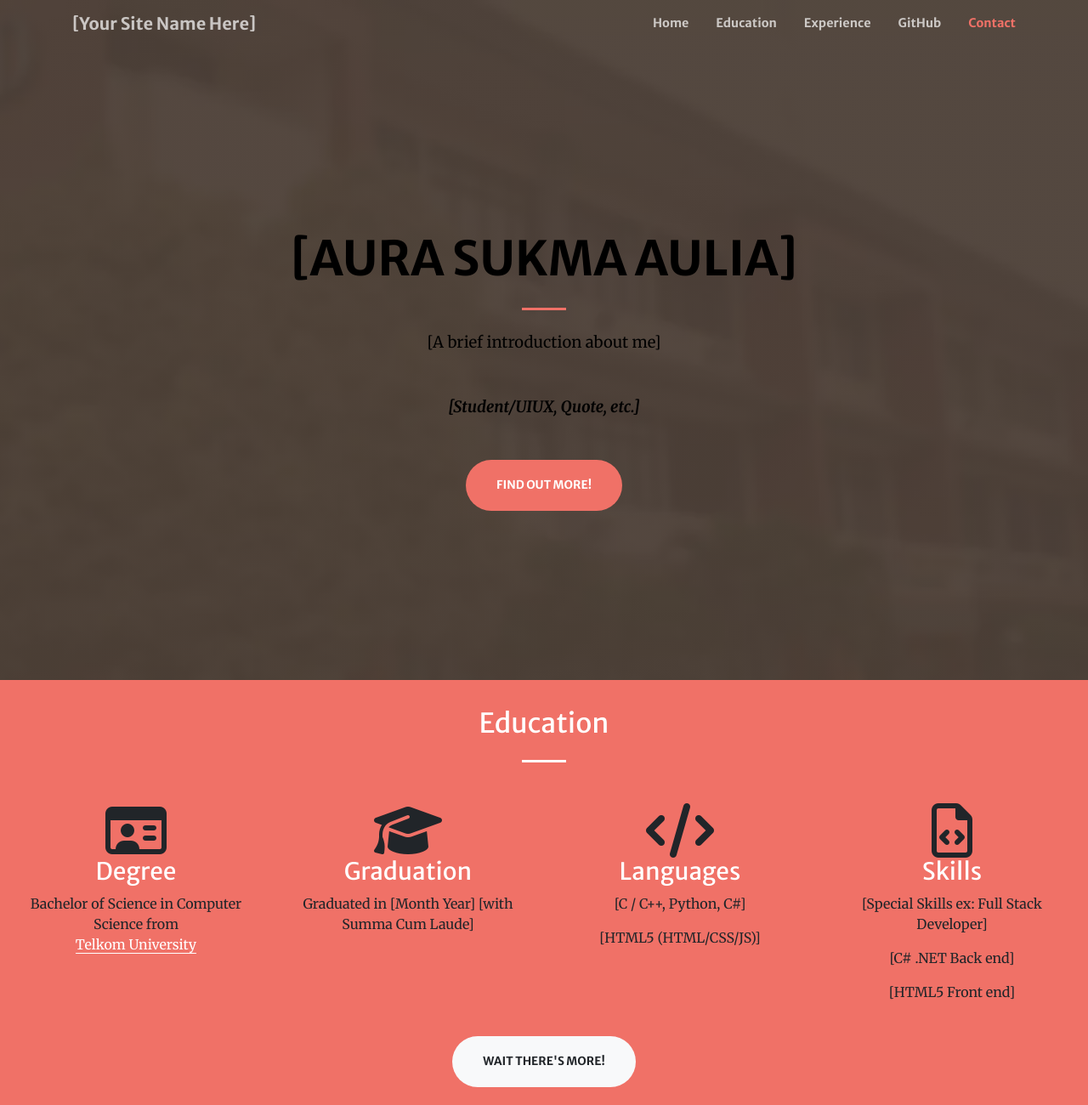
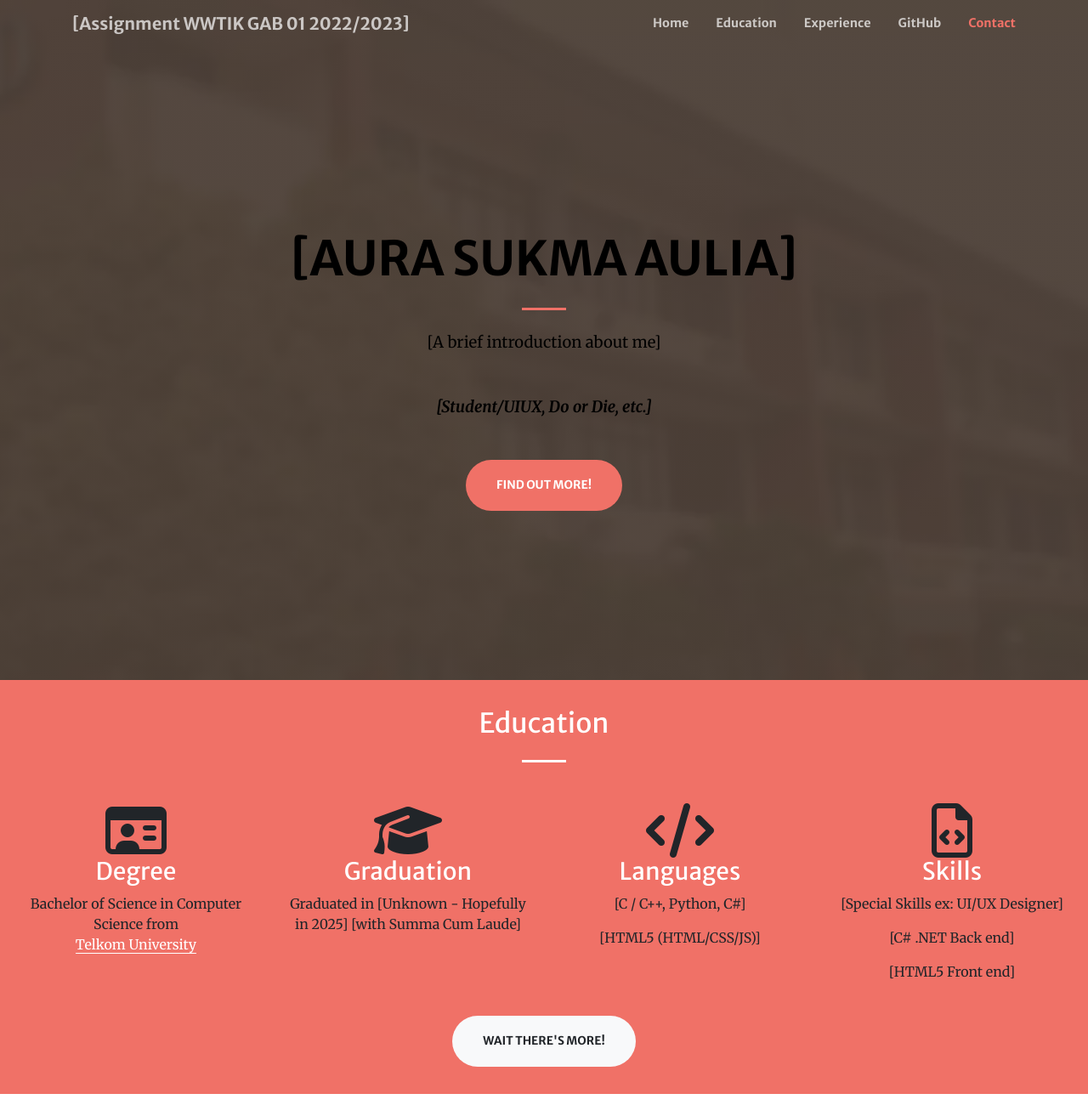
Before and after one commit to AuraSA24/AuraSA24, a plain HTML site: page index.html in a window 1280 px wide. Shown: the top 1300 px of the page at 85% size. Drawn offline with nearby package versions, Linux system fonts and the light colour scheme.

Commit message:
Update index.html

```diff
--- a/index.html
+++ b/index.html
@@ -41,7 +41,7 @@
     <div class="container">
 
       <!-- Updated with latest Creative -->
-      <a class="navbar-brand js-scroll-trigger" href="#page-top">[Your Site Name Here]</a>
+      <a class="navbar-brand js-scroll-trigger" href="#page-top">[Assignment WWTIK GAB 01 2022/2023]</a>
       <button class="navbar-toggler navbar-toggler-right" type="button"
               data-toggle="collapse" data-target="#navbarResponsive"
               aria-controls="navbarResponsive" aria-expanded="false"
@@ -84,7 +84,7 @@
         </div>
         <div class="col-lg-8 mx-auto">
           <p class="text-faded text-black mb-5">[A brief introduction about me]</p>
-          <p class="text-italic font-weight-bold mb-5">[Student/UIUX, Quote, etc.]</a></p>
+          <p class="text-italic font-weight-bold mb-5">[Student/UIUX, Do or Die, etc.]</a></p>
           <a class="btn btn-primary btn-xl js-scroll-trigger" href="#about">Find Out More!</a>
         </div>
       </div>
@@ -111,7 +111,7 @@
         <div class="col-lg-3 col-md-6 col-sm-6 text-center div-padding-fix mb-4">
           <i class="fa fa-4x fa-graduation-cap text-faded sr-icons"></i>
           <h3 class="text-white">Graduation</h3>
-          <p class="text-faded">Graduated in [Month Year] [with Summa Cum Laude]</p>
+          <p class="text-faded">Graduated in [Unknown - Hopefully in 2025] [with Summa Cum Laude]</p>
         </div>
 
         <div class="col-lg-3 col-md-6 col-sm-6 text-center mb-4">
@@ -124,7 +124,7 @@
         <div class="col-lg-3 col-md-6 col-sm-6 text-center mb-4">
           <i class="fa fa-4x fa-file-code-o text-faded sr-icons"></i>
           <h3 class="text-white">Skills</h3>
-					<p class="text-faded">[Special Skills ex: Full Stack Developer]</p>
+					<p class="text-faded">[Special Skills ex: UI/UX Designer]</p>
           <p class="text-faded no-margin">[C# .NET Back end]</p>
           <p class="text-faded">[HTML5 Front end]</p>
         </div>
@@ -207,8 +207,8 @@
             <img class="img-responsive" width="100%" height="auto" src="img/portfolio/thumbnails/project (1).jpg" alt="">
             <div class="portfolio-box-caption">
               <div class="portfolio-box-caption-content">
-                <div class="project-category text-faded">[Repository 1 = Twoeius(1)]</div>
-                <div class="project-name">[Graf]</div>
+                <div class="project-category text-faded">[Repository 1 = Tworius(1)]</div>
+                <div class="project-name">[Graf (C++) for assignment also]</div>
               </div>
             </div>
           </a>
```
